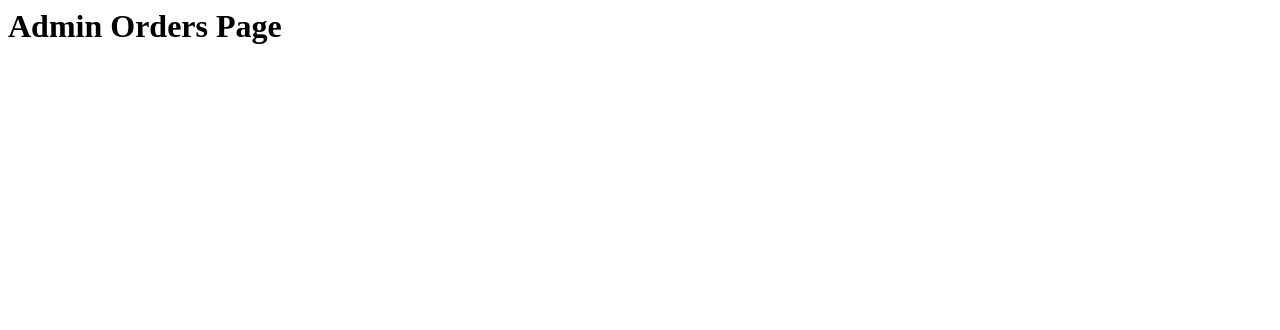
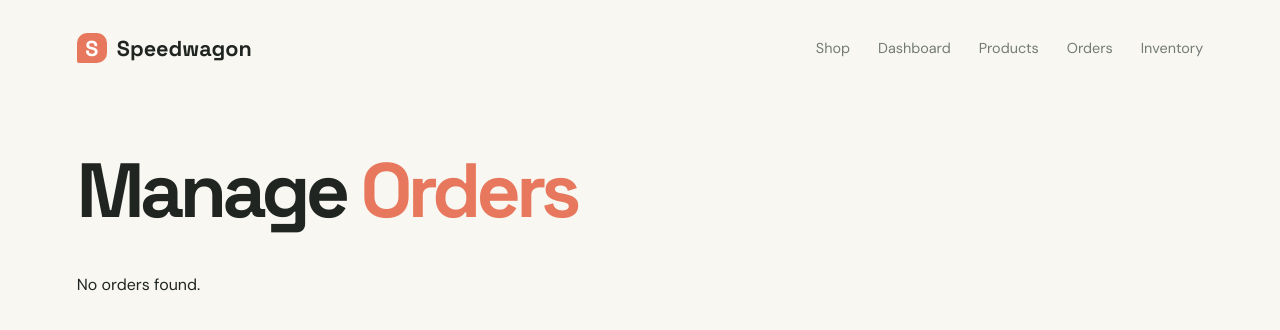
Before and after one commit to BrianWB4623/Ecommerce157A, a Spring Boot app: page /admin/orders in a window 1280 px wide. Shown: the top 330 px of the page. Run offline with Spring Boot 4, Linux system fonts and the light colour scheme.

Commit message:
Admin orders page

```diff
--- a/src/main/resources/templates/admin-orders.html
+++ b/src/main/resources/templates/admin-orders.html
@@ -1 +1,130 @@
-<h1>Admin Orders Page</h1>
+<!DOCTYPE html>
+<html lang="en" xmlns:th="http://www.thymeleaf.org">
+<head>
+    <meta charset="UTF-8">
+    <meta name="viewport" content="width=device-width, initial-scale=1.0">
+
+    <title>Manage Orders | Speedwagon</title>
+
+    <link rel="stylesheet" th:href="@{/css/style.css}">
+</head>
+<body>
+
+<main class="page-shell">
+
+    <nav class="topbar" aria-label="Admin navigation">
+        <a class="brand" href="/">
+            <span class="brand-mark">S</span>
+            <span>Speedwagon</span>
+        </a>
+
+        <div class="nav-links">
+            <a href="/shop">Shop</a>
+            <a href="/admin">Dashboard</a>
+            <a href="/admin/products">Products</a>
+            <a href="/admin/orders">Orders</a>
+            <a href="/admin/inventory">Inventory</a>
+        </div>
+    </nav>
+
+    <section class="page-heading">
+
+        <h1>Manage <em>Orders</em></h1>
+
+    </section>
+
+    <section class="admin-table-section">
+
+        <p th:if="${#lists.isEmpty(orders)}">
+            No orders found.
+        </p>
+
+        <table class="admin-table"
+               th:if="${not #lists.isEmpty(orders)}">
+
+            <thead>
+            <tr>
+                <th>Order ID</th>
+                <th>Customer</th>
+                <th>Order Date</th>
+                <th>Total</th>
+                <th>Status</th>
+                <th>Update</th>
+            </tr>
+            </thead>
+
+            <tbody>
+            <tr th:each="order : ${orders}">
+
+                <td th:text="${order.id}">
+                    Order ID
+                </td>
+
+                <td th:text="${order.customerName}">
+                    Customer name
+                </td>
+
+                <td th:text="${order.orderDate}">
+                    Order date
+                </td>
+
+                <td>
+                    $<span th:text="${order.total}">0.00</span>
+                </td>
+
+                <td th:text="${order.status}">
+                    Pending
+                </td>
+
+                <td>
+                    <form action="/admin/orders/update"
+                          method="post">
+
+                        <input type="hidden"
+                               name="orderId"
+                               th:value="${order.id}">
+
+                        <select name="status">
+                            <option value="PENDING"
+                                    th:selected="${order.status == 'PENDING'}">
+                                Pending
+                            </option>
+
+                            <option value="PROCESSING"
+                                    th:selected="${order.status == 'PROCESSING'}">
+                                Processing
+                            </option>
+
+                            <option value="SHIPPED"
+                                    th:selected="${order.status == 'SHIPPED'}">
+                                Shipped
+                            </option>
+
+                            <option value="COMPLETED"
+                                    th:selected="${order.status == 'COMPLETED'}">
+                                Completed
+                            </option>
+
+                            <option value="CANCELLED"
+                                    th:selected="${order.status == 'CANCELLED'}">
+                                Cancelled
+                            </option>
+                        </select>
+
+                        <button type="submit" class="btn">
+                            Update
+                        </button>
+                    </form>
+                </td>
+
+            </tr>
+            </tbody>
+
+        </table>
+
+    </section>
+
+</main>
+
+</body>
+</html>
```
